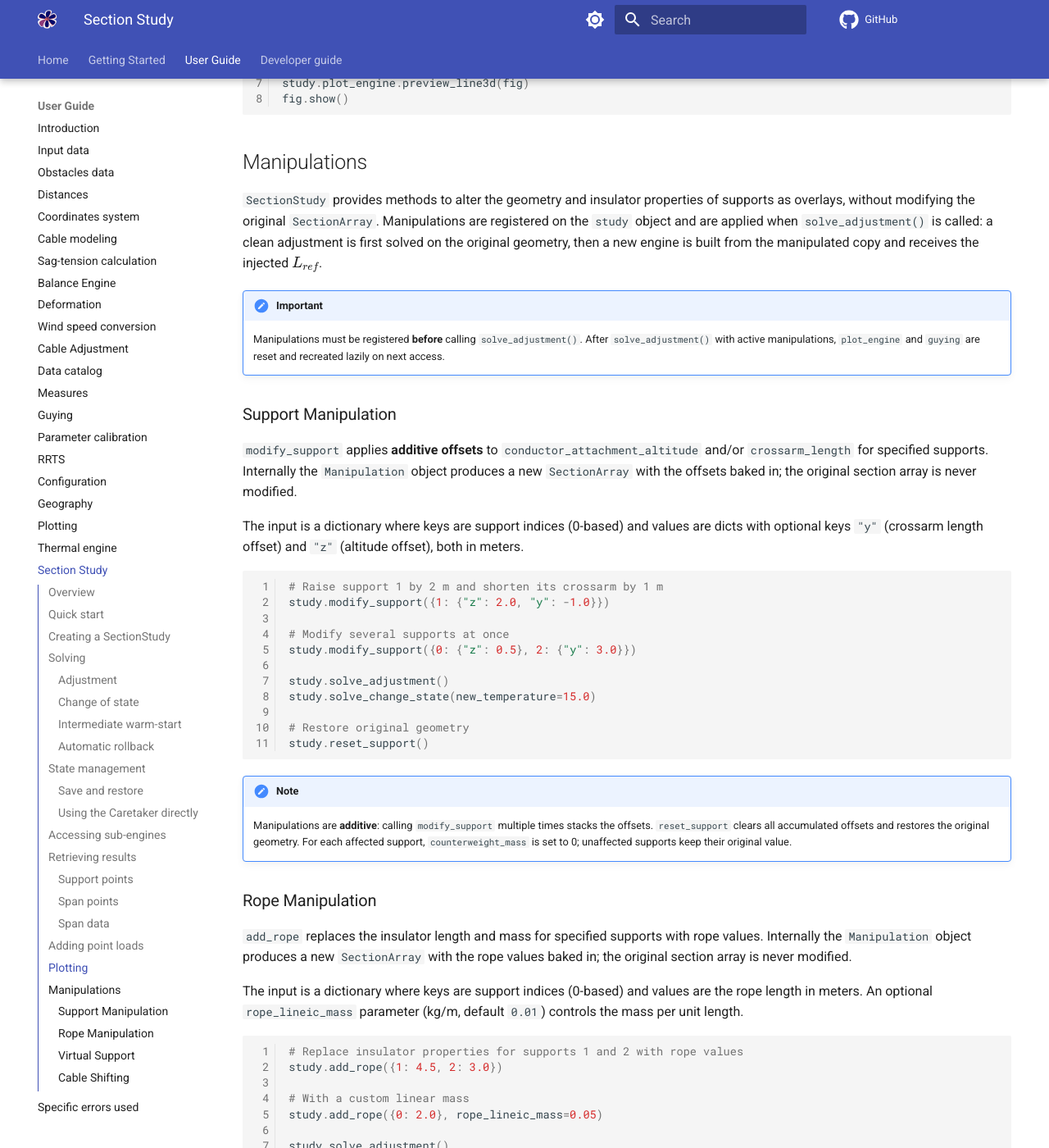
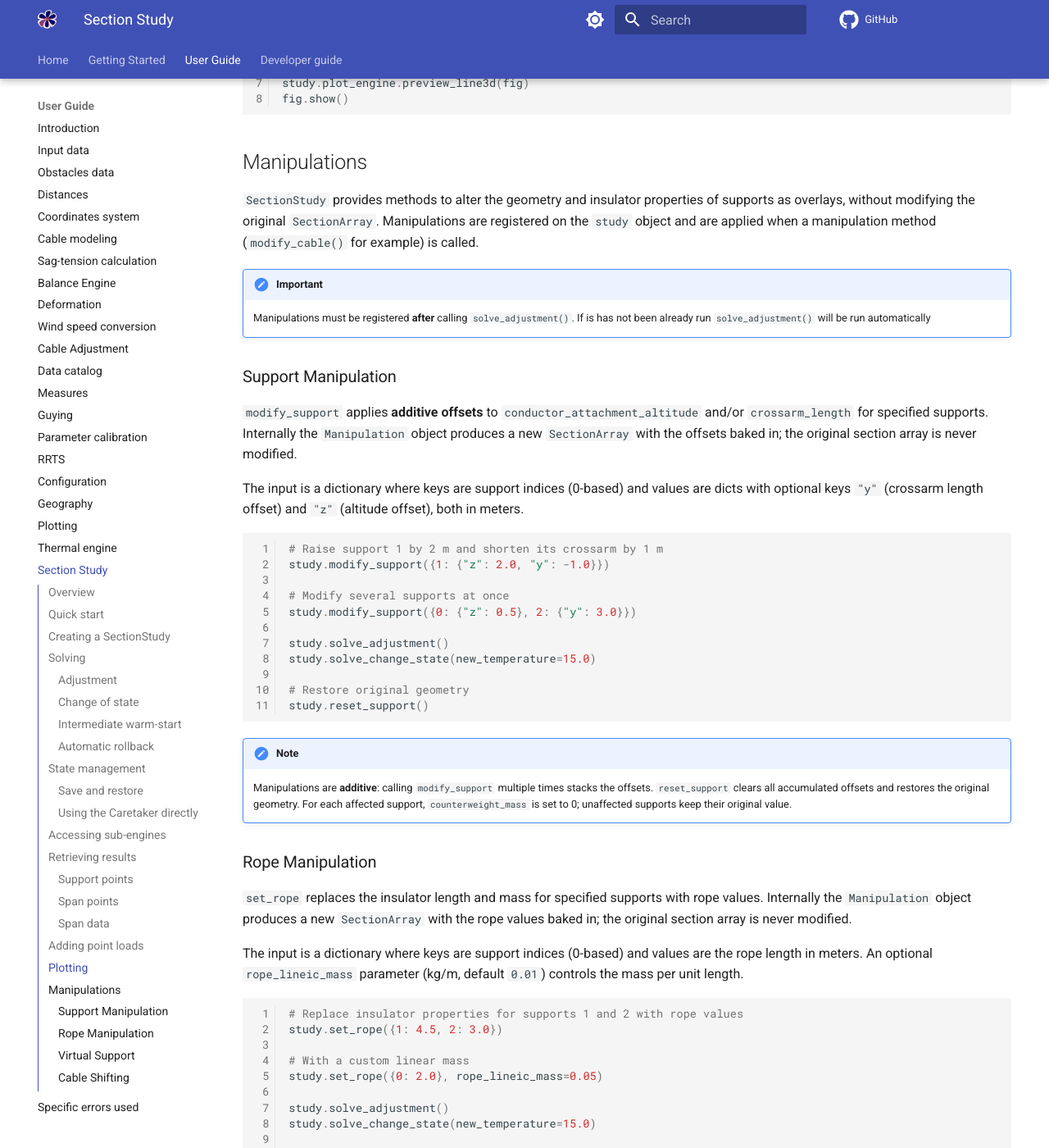
Before and after one commit to phlowers/mechaphlowers, an MkDocs documentation site: the page built from docs/user_guide/ug_section_study.md, in a window 1280 px wide and 1400 px high, scrolled down 5651 px. Shown: the whole window at 82% size. Built offline with MkDocs 1.6.1 and Material for MkDocs 9.7.7, drawn with Linux system fonts in a browser that asks for light colours; comment, search, counter and statistics services are not loaded; some of the changed text lies outside the part shown.

Commit message:
rename and docs
Signed-off-by: WANG Jérémy <jeremy.wang@rte-france.com>

````diff
--- a/docs/user_guide/ug_section_study.md
+++ b/docs/user_guide/ug_section_study.md
@@ -254,10 +254,10 @@ fig.show()
 
 ## Manipulations
 
-`SectionStudy` provides methods to alter the geometry and insulator properties of supports as overlays, without modifying the original `SectionArray`. Manipulations are registered on the `study` object and are applied when `solve_adjustment()` is called: a clean adjustment is first solved on the original geometry, then a new engine is built from the manipulated copy and receives the injected $L_{ref}$.
+`SectionStudy` provides methods to alter the geometry and insulator properties of supports as overlays, without modifying the original `SectionArray`. Manipulations are registered on the `study` object and are applied when a manipulation method (`modify_cable()` for example) is called.
 
 !!! important
-    Manipulations must be registered **before** calling `solve_adjustment()`. After `solve_adjustment()` with active manipulations, `plot_engine` and `guying` are reset and recreated lazily on next access.
+    Manipulations must be registered **after** calling `solve_adjustment()`. If is has not been already run `solve_adjustment()` will be run automatically
 
 ### Support Manipulation
 
@@ -286,16 +286,16 @@ study.reset_support()
 
 ### Rope Manipulation
 
-`add_rope` replaces the insulator length and mass for specified supports with rope values. Internally the `Manipulation` object produces a new `SectionArray` with the rope values baked in; the original section array is never modified.
+`set_rope` replaces the insulator length and mass for specified supports with rope values. Internally the `Manipulation` object produces a new `SectionArray` with the rope values baked in; the original section array is never modified.
 
 The input is a dictionary where keys are support indices (0-based) and values are the rope length in meters. An optional `rope_lineic_mass` parameter (kg/m, default `0.01`) controls the mass per unit length.
 
 ```python
 # Replace insulator properties for supports 1 and 2 with rope values
-study.add_rope({1: 4.5, 2: 3.0})
+study.set_rope({1: 4.5, 2: 3.0})
 
 # With a custom linear mass
-study.add_rope({0: 2.0}, rope_lineic_mass=0.05)
+study.set_rope({0: 2.0}, rope_lineic_mass=0.05)
 
 study.solve_adjustment()
 study.solve_change_state(new_temperature=15.0)
@@ -312,7 +312,7 @@ study.reset_rope()
 
 ### Virtual Support
 
-`add_virtual_support` inserts intermediate supports into a line section. Internally the `Manipulation` object produces a new `SectionArray` with the virtual support rows inserted; the original section array is never modified. Each virtual support splits a given span at a specified horizontal distance from the left support. Because the number of supports changes, the full internal model is rebuilt while preserving observer bindings.
+`set_virtual_support` inserts intermediate supports into a line section. Internally the `Manipulation` object produces a new `SectionArray` with the virtual support rows inserted; the original section array is never modified. Each virtual support splits a given span at a specified horizontal distance from the left support. Because the number of supports changes, the full internal model is rebuilt while preserving observer bindings.
 
 The input is a dictionary where keys are left-support indices (0-based, must not be the last support) and values are dicts with the following required keys:
 
@@ -327,7 +327,7 @@ The input is a dictionary where keys are left-support indices (0-based, must not
 
 ```python
 # Insert a virtual support at 100 m into span 1
-study.add_virtual_support({
+study.set_virtual_support({
     1: {"x": 100.0, "y": 0.0, "z": 55.0,
         "insulator_length": 3.0, "insulator_mass": 500.0,
         "hanging_cable_point_from_left_support": 100.0}
@@ -343,7 +343,7 @@ study.reset_virtual_support()
 Multiple spans can be provided in one call, or via successive calls (overlays accumulate):
 
 ```python
-study.add_virtual_support({
+study.set_virtual_support({
     0: {"x": 200.0, "y": 0.0, "z": 40.0, "insulator_length": 3.0, "insulator_mass": 500.0,
         "hanging_cable_point_from_left_support": 200.0},
     2: {"x": 200.0, "y": 10.0, "z": 62.0, "insulator_length": 3.0, "insulator_mass": 500.0,
````
Also changed, not shown: 8 other files.
